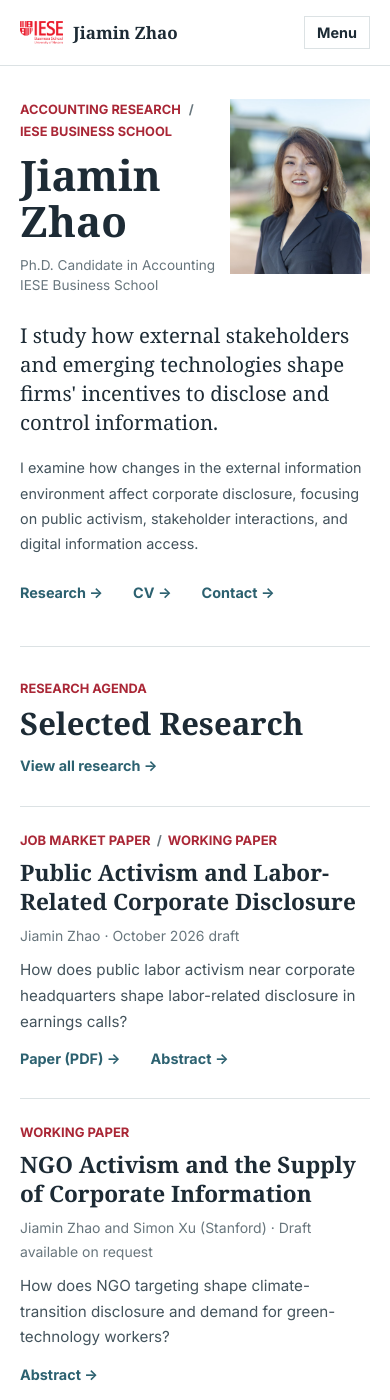
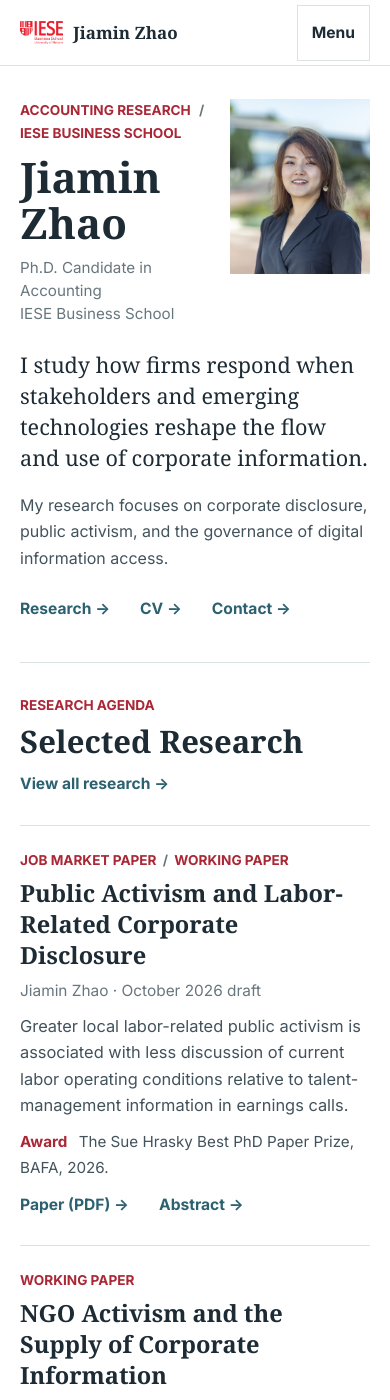
Before and after one commit to zhao-jiamin/zhao-jiamin.github.io, an MkDocs documentation site: the page built from docs/index.md, in a window 390 px wide and 1400 px high. Built offline with MkDocs 1.6.1 and Material for MkDocs 9.7.7, drawn with Linux system fonts in a browser that asks for light colours; some of the changed text lies outside the part shown.

Commit message:
Refine academic site content and typography

```diff
--- a/docs/assets/stylesheets/extra.css
+++ b/docs/assets/stylesheets/extra.css
@@ -47,8 +47,8 @@ body {
 
 .md-typeset {
   color: var(--site-body);
-  font-size: 0.82rem;
-  line-height: 1.7;
+  font-size: 0.85rem;
+  line-height: 1.68;
 }
 
 .md-typeset h1,
@@ -143,14 +143,14 @@ summary:focus-visible {
 .site-nav {
   align-items: center;
   display: flex;
-  gap: 1.9rem;
+  gap: 1.7rem;
   height: 100%;
 }
 
 .site-nav a {
   border-bottom: 2px solid transparent;
   color: var(--site-body);
-  font-size: 0.69rem;
+  font-size: 0.78rem;
   font-weight: 600;
   padding: 0.25rem 0;
   text-decoration: none;
@@ -168,13 +168,16 @@ summary:focus-visible {
 }
 
 .site-menu summary {
+  align-items: center;
   border: 1px solid var(--site-line);
   color: var(--site-ink);
   cursor: pointer;
-  font-size: 0.72rem;
+  display: flex;
+  font-size: 0.78rem;
   font-weight: 600;
   list-style: none;
-  padding: 0.35rem 0.6rem;
+  min-height: 2.2rem;
+  padding: 0.25rem 0.7rem;
 }
 
 .site-menu summary::-webkit-details-marker {
@@ -184,7 +187,6 @@ summary:focus-visible {
 .site-menu nav {
   background: #fff;
   border: 1px solid var(--site-line);
-  box-shadow: 0 12px 28px rgba(29, 43, 53, 0.1);
   display: flex;
   flex-direction: column;
   min-width: 10rem;
@@ -196,8 +198,8 @@ summary:focus-visible {
 
 .site-menu nav a {
   color: var(--site-ink);
-  font-size: 0.78rem;
-  padding: 0.52rem 0.7rem;
+  font-size: 0.82rem;
+  padding: 0.6rem 0.75rem;
   text-decoration: none;
 }
 
@@ -226,7 +228,7 @@ summary:focus-visible {
 .site-footer p,
 .site-footer a {
   color: var(--site-muted);
-  font-size: 0.68rem;
+  font-size: 0.74rem;
 }
 
 .site-footer p {
@@ -246,7 +248,7 @@ summary:focus-visible {
 .eyebrow,
 .md-typeset .eyebrow {
   color: var(--site-accent);
-  font-size: 0.64rem;
+  font-size: 0.68rem;
   font-weight: 700;
   letter-spacing: 0;
   margin: 0;
@@ -316,15 +318,15 @@ summary:focus-visible {
 .md-typeset .hero-statement {
   color: var(--site-ink);
   font-family: var(--site-serif);
-  font-size: 1.16rem;
+  font-size: 1.18rem;
   line-height: 1.43;
   margin: 0 0 0.9rem;
   text-wrap: pretty;
 }
 
 .md-typeset .hero-support {
-  font-size: 0.73rem;
-  line-height: 1.75;
+  font-size: 0.82rem;
+  line-height: 1.65;
   margin: 0;
   max-width: 30rem;
   text-wrap: pretty;
@@ -346,7 +348,7 @@ summary:focus-visible {
 .md-typeset .text-link,
 .md-typeset .section-link {
   color: var(--site-link);
-  font-size: 0.72rem;
+  font-size: 0.78rem;
   font-weight: 700;
   text-decoration: none;
 }
@@ -361,10 +363,6 @@ summary:focus-visible {
 .home-research {
   border-top: 1px solid var(--site-line);
   padding-top: 2.25rem;
-}
-
-.home-media {
-  margin-top: 3.3rem;
 }
 
 .section-heading {
@@ -395,10 +393,10 @@ summary:focus-visible {
 
 .md-typeset .research-preview__label {
   color: var(--site-accent);
-  font-size: 0.65rem;
+  font-size: 0.68rem;
   font-weight: 700;
   grid-column: 1;
-  grid-row: 1 / 5;
+  grid-row: 1;
   line-height: 1.5;
   margin: 0;
   text-transform: uppercase;
@@ -407,6 +405,10 @@ summary:focus-visible {
 .research-preview__label span {
   color: var(--site-muted);
   margin: 0 0.15rem;
+}
+
+.research-preview > :not(.research-preview__label) {
+  grid-column: 2;
 }
 
 .md-typeset .research-preview h3 {
@@ -425,39 +427,79 @@ summary:focus-visible {
 
 .md-typeset .research-preview__authors {
   color: var(--site-muted);
-  font-size: 0.7rem;
+  font-size: 0.77rem;
   margin: 0 0 0.45rem;
 }
 
 .md-typeset .research-preview__summary {
-  font-size: 0.76rem;
+  font-size: 0.82rem;
+  line-height: 1.6;
   margin: 0 0 0.55rem;
+  max-width: 46rem;
 }
 
-.home-note {
+.md-typeset .research-preview__award {
+  color: var(--site-body);
+  font-size: 0.76rem;
+  margin: 0 0 0.6rem;
+}
+
+.research-preview__award strong {
+  color: var(--site-accent);
+  margin-right: 0.35rem;
+}
+
+.home-highlights {
+  border-top: 1px solid var(--site-line);
+  margin-top: 2.7rem;
+  padding-top: 1.9rem;
+}
+
+.highlight-entry {
   border-top: 1px solid var(--site-line);
   display: grid;
-  gap: 2rem;
-  grid-template-columns: minmax(0, 1fr) minmax(0, 1fr);
-  margin-top: 3.3rem;
-  padding-top: 2.1rem;
+  gap: 1.4rem;
+  grid-template-columns: 7rem minmax(0, 1fr);
+  padding: 0.8rem 0;
 }
 
-.md-typeset .home-note h2 {
-  font-size: 1.55rem;
-  line-height: 1.25;
-  margin: 0.35rem 0 0;
+.highlight-entry:last-child {
+  border-bottom: 1px solid var(--site-line);
 }
 
-.md-typeset .home-note > p {
-  font-size: 0.76rem;
+.md-typeset .highlight-entry p {
   margin: 0;
-  max-width: 31rem;
+}
+
+.md-typeset .highlight-entry .highlight-date {
+  color: var(--site-muted);
+  font-size: 0.7rem;
+  font-weight: 700;
+  padding-top: 0.2rem;
+  text-transform: uppercase;
+}
+
+.highlight-entry a {
+  color: var(--site-ink);
+  font-family: var(--site-serif);
+  font-size: 1.02rem;
+  font-weight: 600;
+}
+
+.highlight-entry a:hover {
+  color: var(--site-link);
+}
+
+.highlight-entry p span {
+  color: var(--site-muted);
+  display: block;
+  font-size: 0.74rem;
+  line-height: 1.5;
 }
 
 .page-heading {
-  margin: 3.4rem auto 2.7rem;
-  max-width: 53rem;
+  margin: 3.1rem auto 2.5rem;
+  max-width: 50rem;
 }
 
 .md-typeset .page-heading h1 {
@@ -468,16 +510,16 @@ summary:focus-visible {
 
 .md-typeset .page-heading > p:last-child:not(.eyebrow) {
   color: var(--site-muted);
-  font-size: 0.87rem;
+  font-size: 0.9rem;
   line-height: 1.7;
   margin: 0;
-  max-width: 43rem;
+  max-width: 41rem;
 }
 
 .academic-section,
 .research-more {
   margin: 0 auto;
-  max-width: 53rem;
+  max-width: 50rem;
 }
 
 .academic-section + .academic-section,
@@ -501,7 +543,7 @@ summary:focus-visible {
 
 .md-typeset .academic-section > .section-heading p {
   color: var(--site-muted);
-  font-size: 0.69rem;
+  font-size: 0.76rem;
   margin: 0;
 }
 
@@ -519,7 +561,7 @@ summary:focus-visible {
 
 .md-typeset .paper-kicker {
   color: var(--site-accent);
-  font-size: 0.65rem;
+  font-size: 0.68rem;
   font-weight: 700;
   margin: 0 0 0.35rem;
   text-transform: uppercase;
@@ -537,14 +579,36 @@ summary:focus-visible {
 .md-typeset .paper-status,
 .md-typeset .publication-source {
   color: var(--site-muted);
-  font-size: 0.72rem;
+  font-size: 0.78rem;
   margin: 0.1rem 0;
+}
+
+.md-typeset .paper-award {
+  color: var(--site-body);
+  font-size: 0.78rem;
+  margin: 0.8rem 0 0;
+}
+
+.paper-award strong {
+  color: var(--site-accent);
+  margin-right: 0.35rem;
 }
 
 .md-typeset .paper-question {
   color: var(--site-ink);
-  font-size: 0.79rem;
-  margin: 1rem 0 0.6rem;
+  font-size: 0.9rem;
+  font-weight: 600;
+  line-height: 1.5;
+  margin: 1rem 0 0.4rem;
+  max-width: 42rem;
+  text-wrap: pretty;
+}
+
+.md-typeset .paper-finding {
+  font-size: 0.84rem;
+  line-height: 1.65;
+  margin: 0 0 0.7rem;
+  max-width: 42rem;
 }
 
 .paper-links {
@@ -561,17 +625,17 @@ summary:focus-visible {
 .md-typeset .paper-abstract h4 {
   color: var(--site-muted);
   font-family: inherit;
-  font-size: 0.65rem;
+  font-size: 0.68rem;
   font-weight: 700;
   margin: 0 0 0.35rem;
   text-transform: uppercase;
 }
 
 .md-typeset .paper-abstract p {
-  font-size: 0.75rem;
-  line-height: 1.75;
+  font-size: 0.82rem;
+  line-height: 1.68;
   margin: 0;
-  max-width: 47rem;
+  max-width: 40rem;
 }
 
 .paper-context {
@@ -582,7 +646,7 @@ summary:focus-visible {
 
 .md-typeset .paper-context p {
   color: var(--site-muted);
-  font-size: 0.69rem;
+  font-size: 0.76rem;
   line-height: 1.65;
   margin: 0.3rem 0;
 }
@@ -593,7 +657,7 @@ summary:focus-visible {
 }
 
 .md-typeset .research-more p {
-  font-size: 0.77rem;
+  font-size: 0.82rem;
   margin: 1.1rem 0 0.35rem;
 }
 
@@ -606,7 +670,7 @@ summary:focus-visible {
 
 .research-more p span {
   color: var(--site-muted);
-  font-size: 0.7rem;
+  font-size: 0.74rem;
 }
 
 .teaching-entry {
@@ -618,19 +682,19 @@ summary:focus-visible {
 }
 
 .md-typeset .teaching-entry h3 {
-  font-size: 1.16rem;
+  font-size: 1.2rem;
   margin: 0 0 0.3rem;
 }
 
 .md-typeset .teaching-entry p {
-  font-size: 0.75rem;
+  font-size: 0.82rem;
   margin: 0.1rem 0;
 }
 
 .md-typeset .teaching-entry .teaching-detail,
 .teaching-year {
   color: var(--site-muted);
-  font-size: 0.7rem;
+  font-size: 0.76rem;
 }
 
 .teaching-year {
@@ -640,8 +704,14 @@ summary:focus-visible {
 
 .md-typeset .publication-entry p,
 .md-typeset .insight-entry p {
-  font-size: 0.75rem;
+  font-size: 0.82rem;
   margin: 0.35rem 0;
+}
+
+.md-typeset .teaching-interests p {
+  font-size: 0.84rem;
+  margin: 0.9rem 0 0;
+  max-width: 38rem;
 }
 
 .insight-entry h2 a {
@@ -718,7 +788,7 @@ summary:focus-visible {
   }
 
   .md-typeset .hero-role {
-    font-size: 0.68rem;
+    font-size: 0.76rem;
   }
 
   .md-typeset .hero-portrait {
@@ -734,11 +804,11 @@ summary:focus-visible {
   }
 
   .md-typeset .hero-statement {
-    font-size: 1.02rem;
+    font-size: 1.08rem;
   }
 
   .md-typeset .hero-support {
-    font-size: 0.72rem;
+    font-size: 0.8rem;
   }
 
   .home-research {
@@ -765,16 +835,15 @@ summary:focus-visible {
   }
 
   .md-typeset .research-preview h3 {
-    font-size: 1.13rem;
+    font-size: 1.18rem;
   }
 
-  .home-note {
+  .highlight-entry {
     display: block;
-    margin-top: 2.3rem;
   }
 
-  .md-typeset .home-note > p {
-    margin-top: 1rem;
+  .md-typeset .highlight-entry .highlight-date {
+    margin-bottom: 0.2rem;
   }
 
   .page-heading {
@@ -821,14 +890,14 @@ summary:focus-visible {
   }
 
   .md-typeset .hero-statement {
-    font-size: 0.94rem;
+    font-size: 0.99rem;
     line-height: 1.36;
     margin-bottom: 0.5rem;
   }
 
   .md-typeset .hero-support {
-    font-size: 0.68rem;
-    line-height: 1.55;
+    font-size: 0.76rem;
+    line-height: 1.6;
   }
 
   .hero-links {
--- a/docs/index.md
+++ b/docs/index.md
@@ -1,6 +1,6 @@
 ---
 title: Home
-description: Jiamin Zhao is an Accounting Ph.D. Candidate at IESE Business School studying corporate disclosure, public activism, and digital information access.
+description: Jiamin Zhao is an Accounting Ph.D. Candidate at IESE Business School studying corporate disclosure, public activism, and the governance of digital information access.
 ---
 
 <div class="home-hero">
@@ -13,8 +13,8 @@ description: Jiamin Zhao is an Accounting Ph.D. Candidate at IESE Business Schoo
     <img src="assets/images/profile.jpg" alt="Portrait of Jiamin Zhao" width="800" height="1000" fetchpriority="high">
   </figure>
   <div class="hero-message">
-    <p class="hero-statement">I study how external stakeholders and emerging technologies shape firms' incentives to disclose and control information.</p>
-    <p class="hero-support">I examine how changes in the external information environment affect corporate disclosure, focusing on public activism, stakeholder interactions, and digital information access.</p>
+    <p class="hero-statement">I study how firms respond when stakeholders and emerging technologies reshape the flow and use of corporate information.</p>
+    <p class="hero-support">My research focuses on corporate disclosure, public activism, and the governance of digital information access.</p>
     <div class="hero-links">
       <a href="research/">Research <span aria-hidden="true">&rarr;</span></a>
       <a href="assets/cv.pdf">CV <span aria-hidden="true">&rarr;</span></a>
@@ -36,7 +36,8 @@ description: Jiamin Zhao is an Accounting Ph.D. Candidate at IESE Business Schoo
     <p class="research-preview__label">Job Market Paper <span aria-hidden="true">/</span> Working paper</p>
     <h3><a href="research/#job-market-paper">Public Activism and Labor-Related Corporate Disclosure</a></h3>
     <p class="research-preview__authors">Jiamin Zhao <span aria-hidden="true">&middot;</span> October 2026 draft</p>
-    <p class="research-preview__summary">How does public labor activism near corporate headquarters shape labor-related disclosure in earnings calls?</p>
+    <p class="research-preview__summary">Greater local labor-related public activism is associated with less discussion of current labor operating conditions relative to talent-management information in earnings calls.</p>
+    <p class="research-preview__award"><strong>Award</strong> The Sue Hrasky Best PhD Paper Prize, BAFA, 2026.</p>
     <div class="paper-links">
       <a href="assets/job-market-paper.pdf">Paper (PDF) <span aria-hidden="true">&rarr;</span></a>
       <a href="research/#job-market-abstract">Abstract <span aria-hidden="true">&rarr;</span></a>
@@ -47,7 +48,7 @@ description: Jiamin Zhao is an Accounting Ph.D. Candidate at IESE Business Schoo
     <p class="research-preview__label">Working paper</p>
     <h3><a href="research/#ngo-activism">NGO Activism and the Supply of Corporate Information</a></h3>
     <p class="research-preview__authors">Jiamin Zhao and Simon Xu (Stanford) <span aria-hidden="true">&middot;</span> Draft available on request</p>
-    <p class="research-preview__summary">How does NGO targeting shape climate-transition disclosure and demand for green-technology workers?</p>
+    <p class="research-preview__summary">Environmental NGO targeting is associated with more transition-project discussion, relative to renewable technologies, and lower demand for specialized green-technology workers.</p>
     <a class="text-link" href="research/#ngo-abstract">Abstract <span aria-hidden="true">&rarr;</span></a>
   </article>
 
@@ -55,31 +56,24 @@ description: Jiamin Zhao is an Accounting Ph.D. Candidate at IESE Business Schoo
     <p class="research-preview__label">Working paper</p>
     <h3><a href="research/#automated-access">How Firms Govern Automated Data Access: Evidence from Robots.txt Policies</a></h3>
     <p class="research-preview__authors">Jiamin Zhao, Long Cheng (IESE), and Igor Kadach (IESE) <span aria-hidden="true">&middot;</span> Draft available on request</p>
-    <p class="research-preview__summary">How do firms govern automated access to information that remains publicly available?</p>
+    <p class="research-preview__summary">Archived robots.txt policies show that public availability does not imply unrestricted automated access.</p>
     <a class="text-link" href="research/#automated-access-abstract">Abstract <span aria-hidden="true">&rarr;</span></a>
   </article>
 </section>
 
-<section class="home-research home-media" aria-labelledby="media-coverage">
+<section class="home-highlights" aria-labelledby="news-highlights">
   <div class="section-heading">
     <div>
-      <p class="eyebrow">In the news</p>
-      <h2 id="media-coverage">Media Coverage</h2>
+      <p class="eyebrow">Recognition and coverage</p>
+      <h2 id="news-highlights">News &amp; Highlights</h2>
     </div>
   </div>
-
-  <article class="research-preview">
-    <p class="research-preview__label">HEC Paris <span aria-hidden="true">/</span> June 2025</p>
-    <h3><a href="insights/">Young researchers converge at HEC Paris to rethink climate leadership</a></h3>
-    <p class="research-preview__summary">HEC Paris highlights my presentation on public activism and corporate disclosure at the Business Schools for Climate Leadership PhD Academy.</p>
-    <a class="text-link" href="https://www.hec.edu/en/society-organizations-center/news/young-researchers-converge-hec-paris-rethink-climate-leadership">Read the feature <span aria-hidden="true">&rarr;</span></a>
+  <article class="highlight-entry">
+    <p class="highlight-date">2026</p>
+    <p><a href="research/#job-market-paper">The Sue Hrasky Best PhD Paper Prize</a><span>BAFA</span></p>
+  </article>
+  <article class="highlight-entry">
+    <p class="highlight-date">June 2025</p>
+    <p><a href="https://www.hec.edu/en/society-organizations-center/news/young-researchers-converge-hec-paris-rethink-climate-leadership">HEC Paris feature on young climate researchers</a><span>Business Schools for Climate Leadership PhD Academy</span></p>
   </article>
 </section>
-
-<section class="home-note" aria-labelledby="about-research">
-  <div>
-    <p class="eyebrow">Approach</p>
-    <h2 id="about-research">Research across information environments</h2>
-  </div>
-  <p>I combine archival empirical methods with large-scale textual analysis, computational data collection, and machine-learning techniques. I expect to complete my Ph.D. in 2027.</p>
-</section>
--- a/mkdocs.yml
+++ b/mkdocs.yml
@@ -1,5 +1,5 @@
 site_name: Jiamin Zhao
-site_description: Jiamin Zhao is a Ph.D. Candidate in Accounting at IESE Business School studying how stakeholders and emerging technologies shape corporate disclosure and information access.
+site_description: Jiamin Zhao is a Ph.D. Candidate in Accounting at IESE Business School studying corporate disclosure, public activism, and digital information access.
 site_url: https://zhao-jiamin.github.io/
 copyright: Copyright &copy; 2026 Jiamin Zhao
 
@@ -19,6 +19,9 @@ theme:
 
 extra_css:
   - assets/stylesheets/extra.css
+
+extra:
+  google_site_verification: ""
 
 plugins: []
 
--- a/overrides/main.html
+++ b/overrides/main.html
@@ -2,7 +2,9 @@
 
 {% block extrahead %}
   {{ super() }}
-  <meta name="google-site-verification" content="PASTE_GOOGLE_SEARCH_CONSOLE_VERIFICATION_CODE_HERE">
+  {% if config.extra.google_site_verification %}
+  <meta name="google-site-verification" content="{{ config.extra.google_site_verification | e }}">
+  {% endif %}
 {% endblock %}
 
 {% block header %}
```
Also changed, not shown: other parts of overrides/main.html (+0 -2 lines), README.md (+3 -3 lines), docs/research.md (+8 -5 lines), docs/teaching.md (+6 -1 lines).
